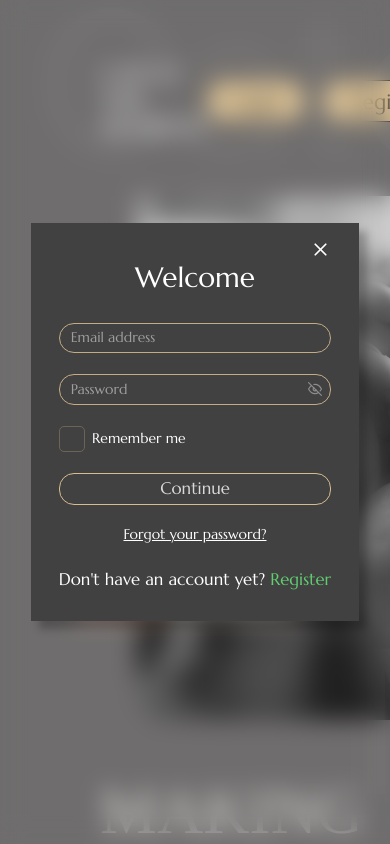
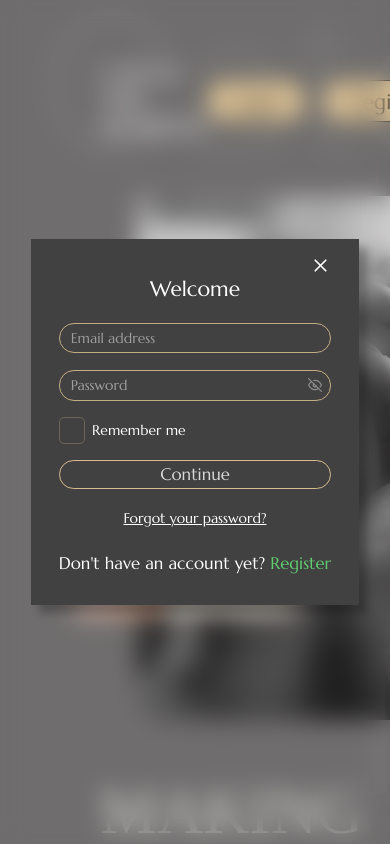
Before and after one commit to CMPetManager/CM-memory-seller, a React (Create React App) app: page /#/login in a window 390 px wide. Shown: the top 844 px of the page. Built offline with nearby package versions, Linux system fonts and the light colour scheme; a web font is replaced by a local one; what react-locomotive-scroll would draw is missing.

Commit message:
fix: fix styles

```diff
--- a/src/components/Authentication/Login/Login.css
+++ b/src/components/Authentication/Login/Login.css
@@ -61,7 +61,7 @@
   .login__title {
     font-style: normal;
     font-weight: 400;
-    font-size: 2rem;
+    font-size: 1.5rem;
     line-height: 1.25;
     color: #FFFFFF;
     text-align: center;
@@ -179,6 +179,7 @@
   .login__btn {
     width: 100%;
     max-height: 48px;
+    padding: 2%;
   }
 
   .login__btn:disabled {
@@ -236,7 +237,7 @@
     margin-top: 0.5rem;
   }
 }
-@media (max-width: 1000px){
+@media (max-width: 1100px){
   html {
     font-size: 14px;
   }
@@ -245,6 +246,9 @@
     padding: 4% 7% 8%;
   }
 
+  .login__form {
+    gap: 1.2rem;
+  }
   .form__eye {
     width: 1rem;
     height: 1rem;
@@ -253,6 +257,10 @@
   .form__input {
     max-height: 37px;
     padding: 2% 4%;
+  }
+
+  .login__head-wrap {
+    margin-bottom: 1.5rem;
   }
 
   .login__btn {
--- a/src/index.css
+++ b/src/index.css
@@ -48,15 +48,13 @@ p {
 
 .btn {
   box-sizing: border-box;
-  width: 6.125rem;
-  height: 2.625rem;
   background: #FBDBA3;
   opacity: 0.8;
   border: 1px solid #000000;
   border-radius: 15px;
   font-style: normal;
   font-weight: 400;
-  font-size: 1.5rem;
+  font-size: 2.5vh;
   line-height: 1.25;
   color: #000000;
   cursor: pointer;
@@ -66,7 +64,7 @@ p {
 .btn:hover {
   background: transparent;
   color: #FFFFFF;
-  border: 1px solid #FBDBA3;
+  border: 1px solid #000000;
   transition: all 0.5s ease-in-out;
 }
 
```
